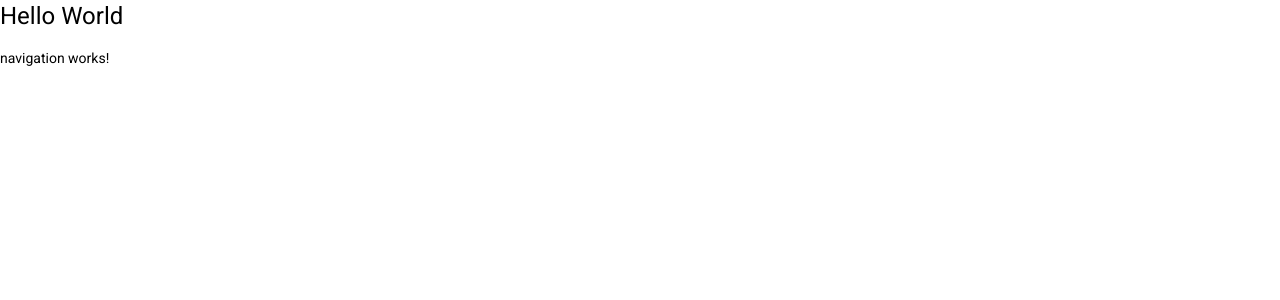
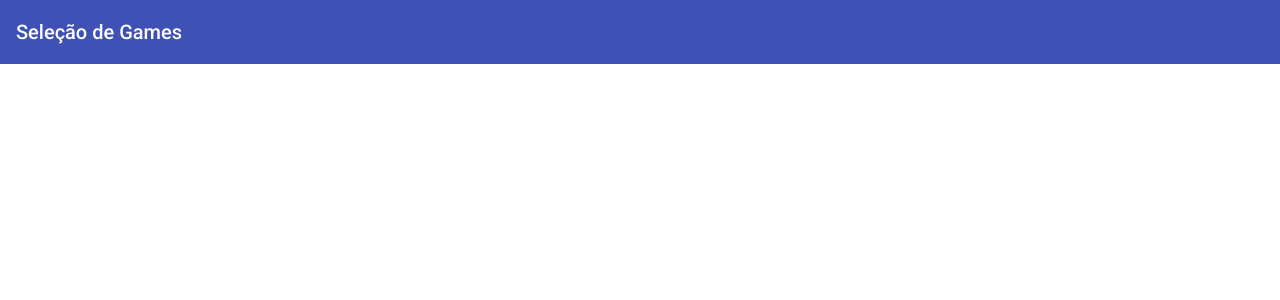
Before and after one commit to roodev/games-app, an Angular app: page / in a window 1280 px wide. Shown: the top 300 px of the page. Built offline with nearby package versions, Linux system fonts and the light colour scheme.

Commit message:
Implementação inicial do componente navigation

```diff
--- a/src/app/app.component.html
+++ b/src/app/app.component.html
@@ -1,2 +1 @@
-<h1>Hello World</h1>
 <app-navigation></app-navigation>
--- a/src/app/modules/navigation/navigation.component.html
+++ b/src/app/modules/navigation/navigation.component.html
@@ -1 +1,10 @@
-<p>navigation works!</p>
+<mat-toolbar color="primary">
+    <mat-toolbar-row>
+        <h1>{{title}}</h1>
+        <span class="Menu-spacer"></span>
+        <div>
+            <!--Botões de navegação por componentes-->
+        </div>
+    </mat-toolbar-row>
+</mat-toolbar>
+<!--Outlet de rotas dos nossos componentes-->
--- a/src/app/modules/navigation/navigation.component.ts
+++ b/src/app/modules/navigation/navigation.component.ts
@@ -7,6 +7,7 @@
 })
 export class NavigationComponent implements OnInit {
 
+  title: string= 'Seleção de Games'
   constructor() { }
 
   ngOnInit(): void {
```
Also changed, not shown: src/app/modules/navigation/navigation.module.ts (+6 -1 lines).
